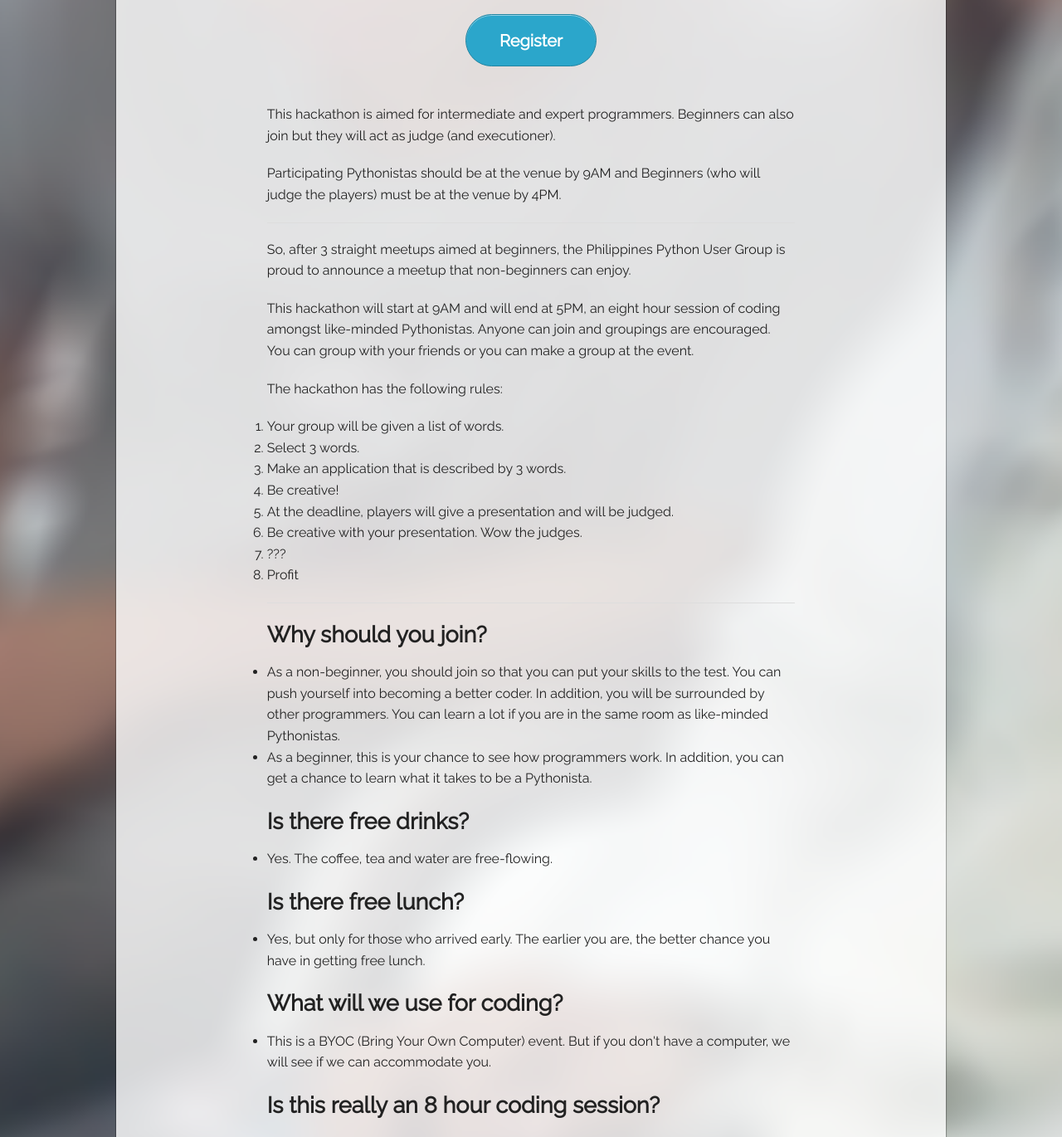
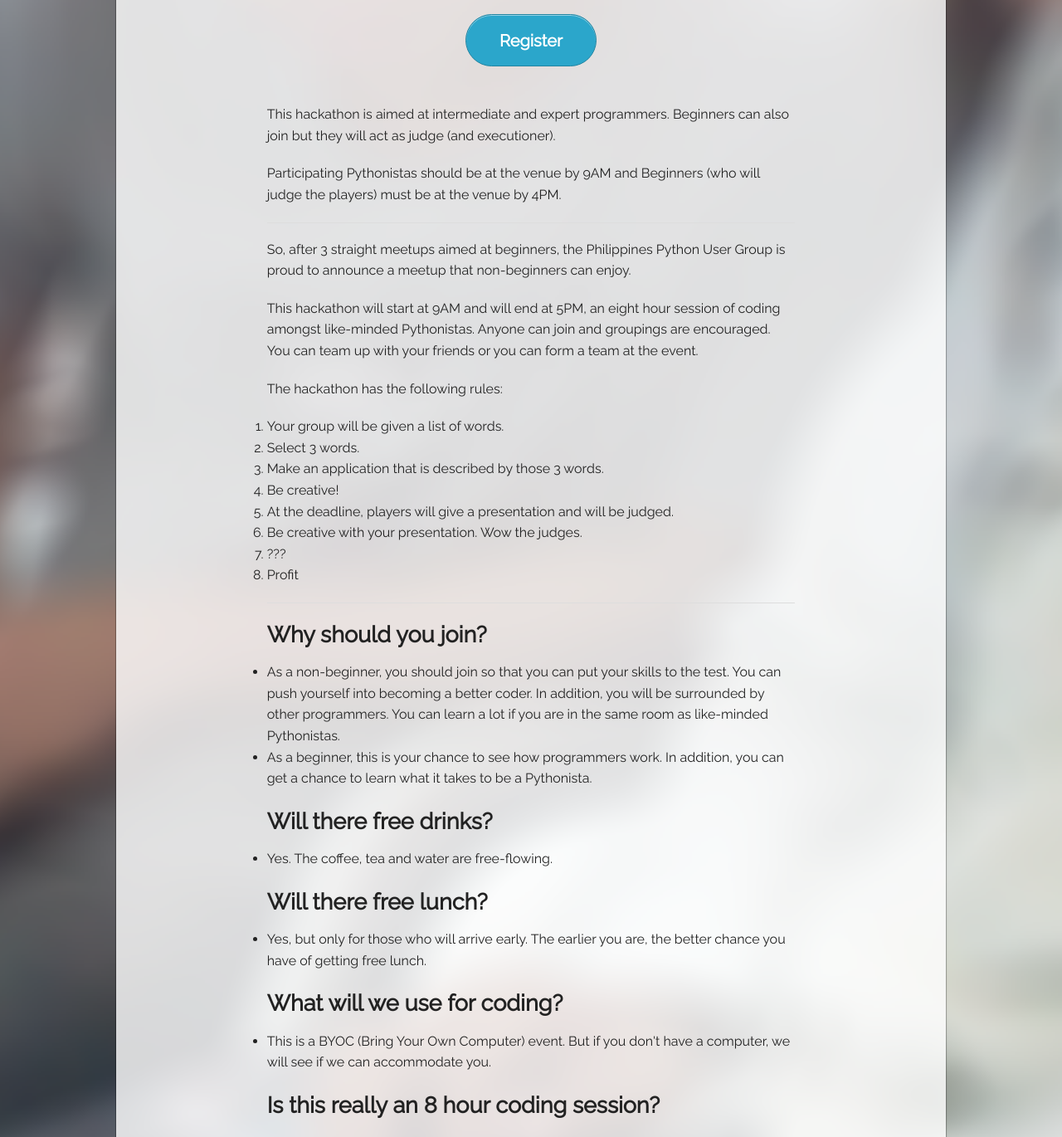
Before and after one commit to rukku/meetups, a plain HTML site: page july-2013.html in a window 1280 px wide. Shown: the part 845-2215 px from the top of the page at 83% size. Drawn offline with Linux system fonts and the light colour scheme.

Commit message:
Fix some typos

```diff
--- a/july-2013.html
+++ b/july-2013.html
@@ -40,7 +40,7 @@
             </p>
         </div>
 
-        <p>This hackathon is aimed for intermediate and expert programmers. Beginners can also join but they will act as judge (and executioner).</p>
+        <p>This hackathon is aimed at intermediate and expert programmers. Beginners can also join but they will act as judge (and executioner).</p>
 
 <p>Participating Pythonistas should be at the venue by 9AM and Beginners (who will judge the players) must be at the venue by 4PM.</p>
 
@@ -48,14 +48,14 @@
 
 <p>So, after 3 straight meetups aimed at beginners, the Philippines Python User Group is proud to announce a meetup that non-beginners can enjoy.</p>
 
-<p>This hackathon will start at 9AM and will end at 5PM, an eight hour session of coding amongst like-minded Pythonistas. Anyone can join and groupings are encouraged. You can group with your friends or you can make a group at the event.</p>
+<p>This hackathon will start at 9AM and will end at 5PM, an eight hour session of coding amongst like-minded Pythonistas. Anyone can join and groupings are encouraged. You can team up with your friends or you can form a team at the event.</p>
 
 <p>The hackathon has the following rules:</p>
 
 <ol>
 <li>Your group will be given a list of words.</li>
 <li>Select 3 words.</li>
-<li>Make an application that is described by 3 words.</li>
+<li>Make an application that is described by those 3 words.</li>
 <li>Be creative!</li>
 <li>At the deadline, players will give a presentation and will be judged.</li>
 <li>Be creative with your presentation. Wow the judges.</li>
@@ -72,16 +72,16 @@
 <li>As a beginner, this is your chance to see how programmers work. In addition, you can get a chance to learn what it takes to be a Pythonista.</li>
 </ul>
 
-<h3>Is there free drinks?</h3>
+<h3>Will there free drinks?</h3>
 
 <ul>
 <li>Yes. The coffee, tea and water are free-flowing.</li>
 </ul>
 
-<h3>Is there free lunch?</h3>
+<h3>Will there free lunch?</h3>
 
 <ul>
-<li>Yes, but only for those who arrived early. The earlier you are, the better chance you have in getting free lunch.</li>
+<li>Yes, but only for those who will arrive early. The earlier you are, the better chance you have of getting free lunch.</li>
 </ul>
 
 <h3>What will we use for coding?</h3>
```
